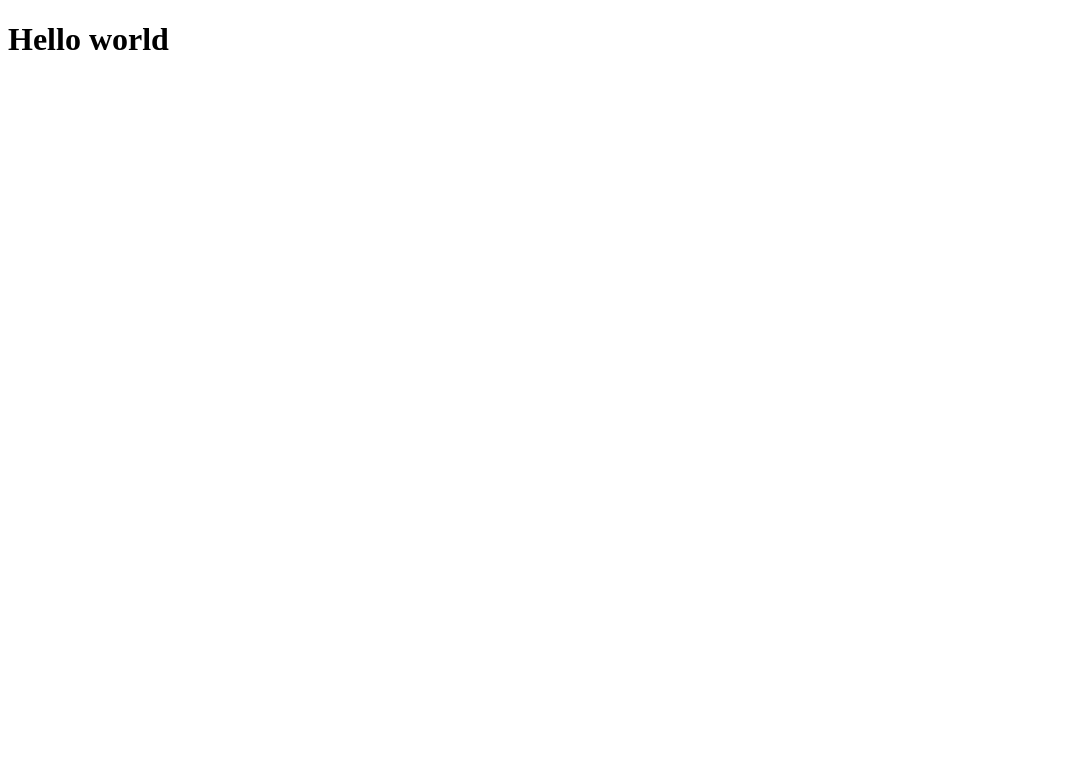
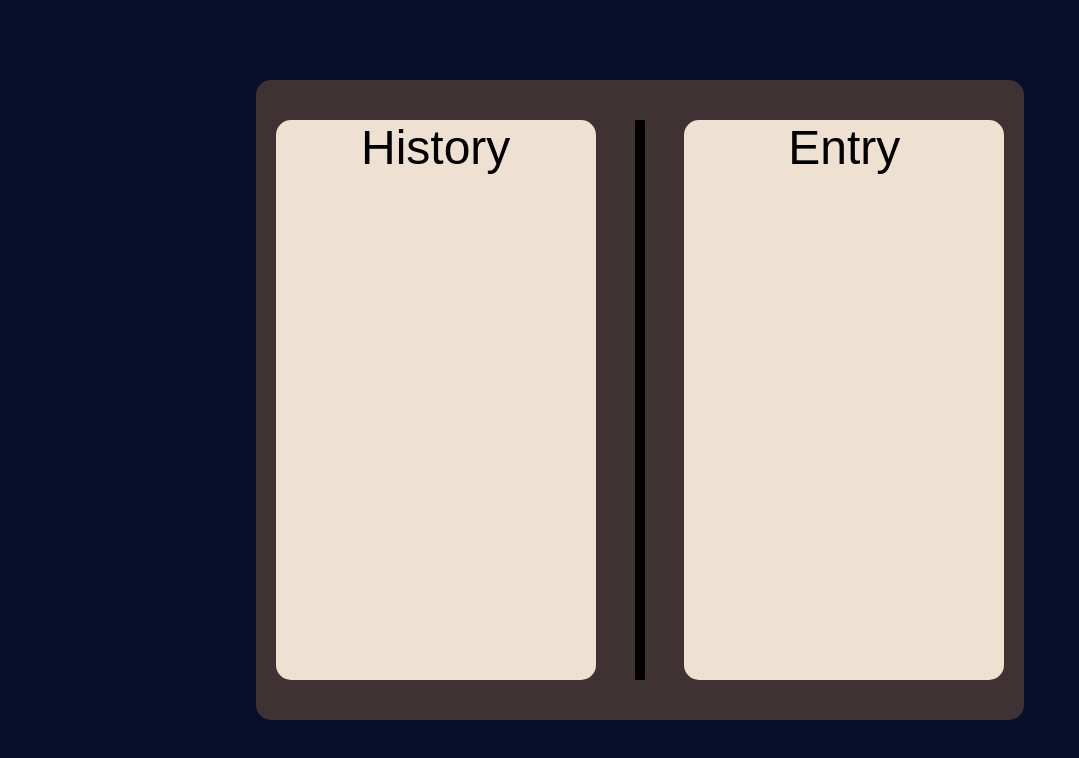
Before and after one commit to GianniMS/Diary-Chatbot, a plain HTML site: page client/index.html in a window 1280 px wide. Shown: the whole page, without its empty margins (0-1079 px from the left). Drawn offline with Linux system fonts and the light colour scheme; a web font is replaced by a local one.

Commit message:
added clientside layout

```diff
--- a/client/index.html
+++ b/client/index.html
@@ -5,9 +5,26 @@
     <meta name="viewport"
           content="width=device-width, user-scalable=no, initial-scale=1.0, maximum-scale=1.0, minimum-scale=1.0">
     <meta http-equiv="X-UA-Compatible" content="ie=edge">
+    <link rel="stylesheet" href="style.css">
+    <link href="https://fonts.googleapis.com/css2?family=Protest+Riot&display=swap" rel="stylesheet">
+    <script src="script.js"></script>
     <title>Diary Chatbot</title>
 </head>
 <body>
-<h1>Hello world</h1>
+<!--file:///D:/CMGT/diary-chatbot/client/index.html-->
+<main class="table">
+    <section class="book">
+        <article class="page">
+            <h1 class="journal-title">History</h1>
+            <p class="journal-content"></p>
+        </article>
+        <span class="seam"></span>
+        <article class="page">
+            <h1 class="entry-title">Entry</h1>
+            <p class="entry-chat"></p>
+
+        </article>
+    </section>
+</main>
 </body>
 </html>
--- a/client/style.css
+++ b/client/style.css
@@ -0,0 +1,59 @@
+* {
+    margin: 0;
+    padding: 0;
+}
+/*.protest-riot-regular {
+  font-family: "Protest Riot", sans-serif;
+  font-weight: 400;
+  font-style: normal;
+}*/
+
+.table {
+    width: 100vw;
+    height: 100vh;
+    background-color: #070F2B;
+    display: flex;
+    justify-content: center;
+    align-items: center;
+}
+
+.book {
+    width: 60vw;
+    height: 80vh;
+    background-color: #3E3232;
+    border-radius: 15px;
+    display: flex;
+    flex-direction: row;
+    justify-content: space-around;
+    align-items: center;
+}
+
+.page {
+    width: 25vw;
+    height: 70vh;
+    background-color: #EFE1D1;
+    border-radius: 15px;
+    display: flex;
+    flex-direction: column;
+    align-items: center;
+}
+
+.seam {
+    height: 70vh;
+    width: 10px;
+    background-color: black;
+}
+
+.journal-title {
+    font-family: "Protest Riot", sans-serif;
+    font-weight: 400;
+    font-style: normal;
+    font-size: 3rem;
+}
+
+.entry-title {
+    font-family: "Protest Riot", sans-serif;
+    font-weight: 400;
+    font-style: normal;
+    font-size: 3rem;
+}
--- a/server/server.js
+++ b/server/server.js
@@ -1,5 +1,6 @@
 import express from "express";
 import { ChatOpenAI } from "@langchain/openai";
+
 // node --env-file=.env server.js
 // nodemon --env-file=.env server.js
 
```
